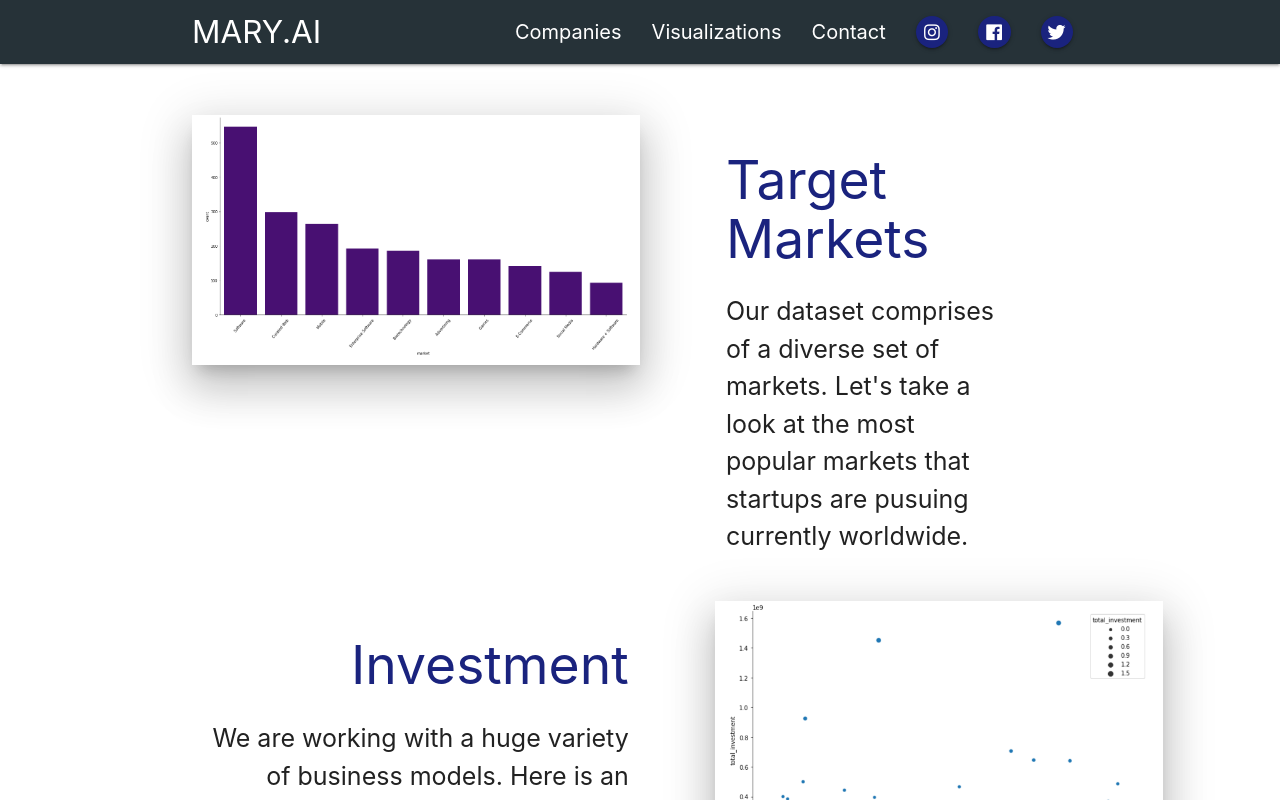
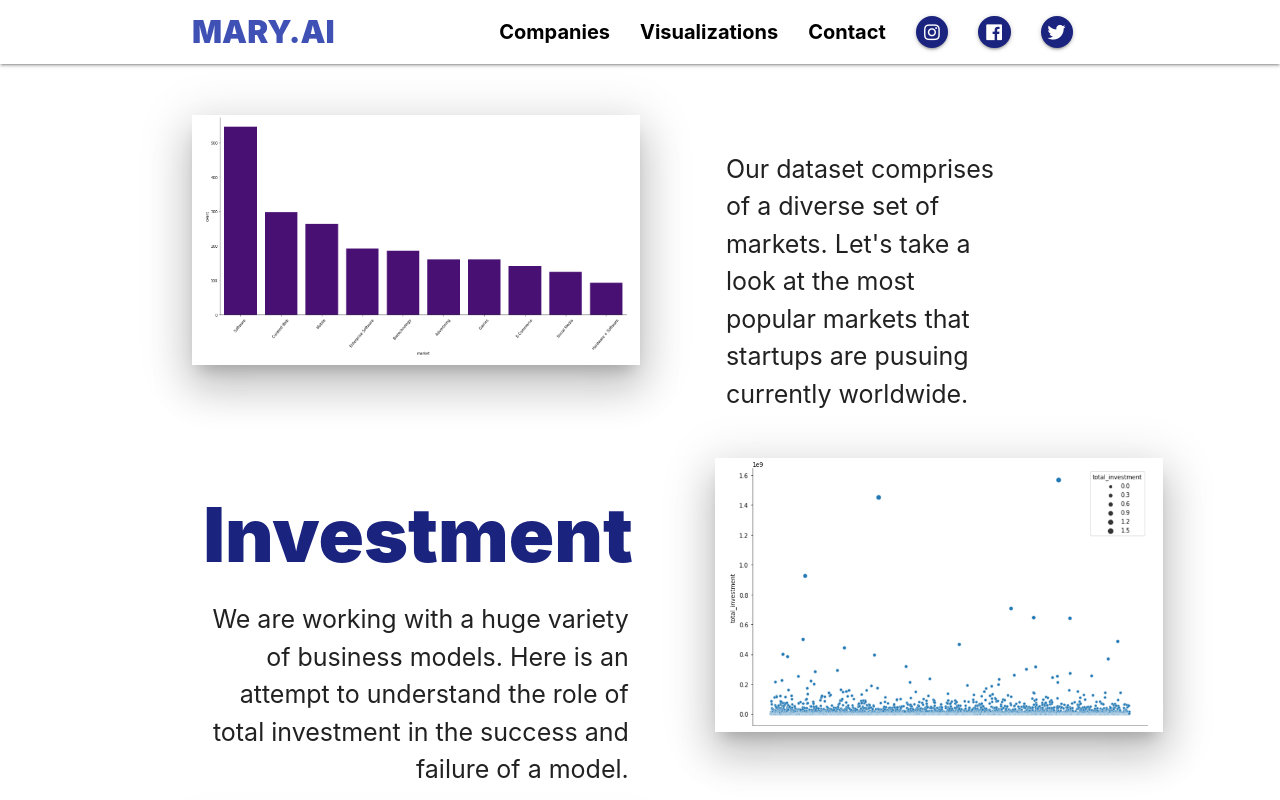
Before and after one commit to iamananya/frontend-netapp, a React (Create React App) app: page /charts in a window 1280 px wide. Shown: the top 800 px of the page. Built offline with nearby package versions, Linux system fonts and the light colour scheme.

Commit message:
ui changed

```diff
--- a/src/components/Charts.js
+++ b/src/components/Charts.js
@@ -12,7 +12,7 @@ function Charts() {
         ></img>
       </div>
       <div className="col s12 l4 offset-l1">
-        <h2 className="indigo-text text-darken-4">Target Markets</h2>
+        <h2 className="indigo-text text-darken-4"></h2>
         <p>
           Our dataset comprises of a diverse set of markets.
           Let's take a look at the most popular markets that startups are pusuing currently worldwide.
--- a/src/components/Hero.js
+++ b/src/components/Hero.js
@@ -158,7 +158,7 @@ function Hero() {
         <div className="container">
           <div className="row">
             <div className="col l6 s12">
-              <h1>MARY.AI</h1>
+              <h1 className="indigo-text">MARY.AI</h1>
 
 
             </div>
@@ -180,11 +180,7 @@ function Hero() {
                     Linked In
                   </a>
                 </li>
-                <li>
-                  <a className="grey-text text-lighten-3" href="#">
-                    Instagram
-                  </a>
-                </li>
+
               </ul>
             </div>
           </div>
--- a/src/components/List.js
+++ b/src/components/List.js
@@ -7,6 +7,7 @@ import { BrowserRouter, Route, Routes } from "react-router-dom";
 import Button from "react-bootstrap/Button";
 import { getCompanies } from "../APIClient/apiclient";
 import Table from 'react-bootstrap/Table'
+import './style.css'
 function ListComp() {
   const [comp, setComp] = useState([]);
   useEffect(() => {
@@ -23,7 +24,7 @@ function ListComp() {
     <div style={{ marginTop: "5%" }}>
       <Container>
         <Col xs={6}>
-          <h2>Company List</h2>
+          <h2 className="indigo-text text-darken-4">Company List</h2>
           <div style={{ marginTop: "5%" ,fontSize:"20px"}}>
             <div>
               {/* <Col style={{ padding: "20px" ,fontSize:"20px"}}>
--- a/src/components/Navbar.js
+++ b/src/components/Navbar.js
@@ -4,24 +4,24 @@ import { Link } from "react-router-dom";
 function Navbar() {
   return (
     <div> <header>
-    <nav className="nav-wrapper blue-grey darken-4">
+    <nav className="nav-wrapper white lighter-1">
       <div className="container">
-        <a href="/" className="brand-logo left hide-on-med-and-down">
+        <a href="/" className="brand-logo left hide-on-med-and-down indigo-text ">
           MARY.AI
         </a>
-        <a href="/" className="sidenav-trigger" data-target="mobile-menu">
+        <a href="/" className="sidenav-trigger " data-target="mobile-menu">
           <i className="material-icons">menu</i>
         </a>
         <ul className="right hide-on-med-and-down">
           <li>
 
-            <a href="/list">Companies</a>
+            <a href="/list" class="black-text">Companies</a>
           </li>
           <li>
-            <a href="/charts">Visualizations</a>
+            <a href="/charts" class="black-text">Visualizations</a>
           </li>
           <li>
-            <a href="#">Contact</a>
+            <a href="#" class="black-text">Contact</a>
           </li>
           <li>
             <a
--- a/src/components/style.css
+++ b/src/components/style.css
@@ -21,3 +21,16 @@
 nav ul a{
   font-size: 20px;
 }
+.indigo-text{
+
+  font-weight: 900;
+  font-size: 5rem;
+}
+.black-text{
+  font-weight: 700;
+  font-size: 20px;
+}
+.white-text{
+  font-weight: 700;
+  font-size: 20px;
+}
```
